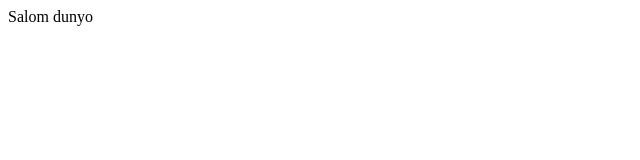
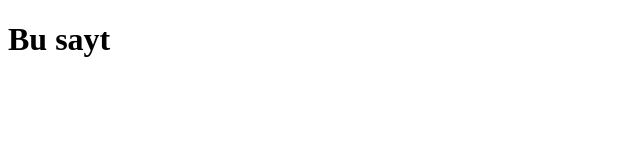
Before and after one commit to Muminniyoz/oddiy-sayt, a plain HTML site: page index.html in a window 1280 px wide. Shown: the whole page, without its empty margins (0-640 px from the left). Drawn offline with Linux system fonts and the light colour scheme.

Commit message:
Sarlavha qo'ydim

```diff
--- a/index.html
+++ b/index.html
@@ -7,6 +7,6 @@
     <title>Document</title>
 </head>
 <body>
-    Salom dunyo
+    <h1>Bu sayt</h1>
 </body>
 </html>
```
